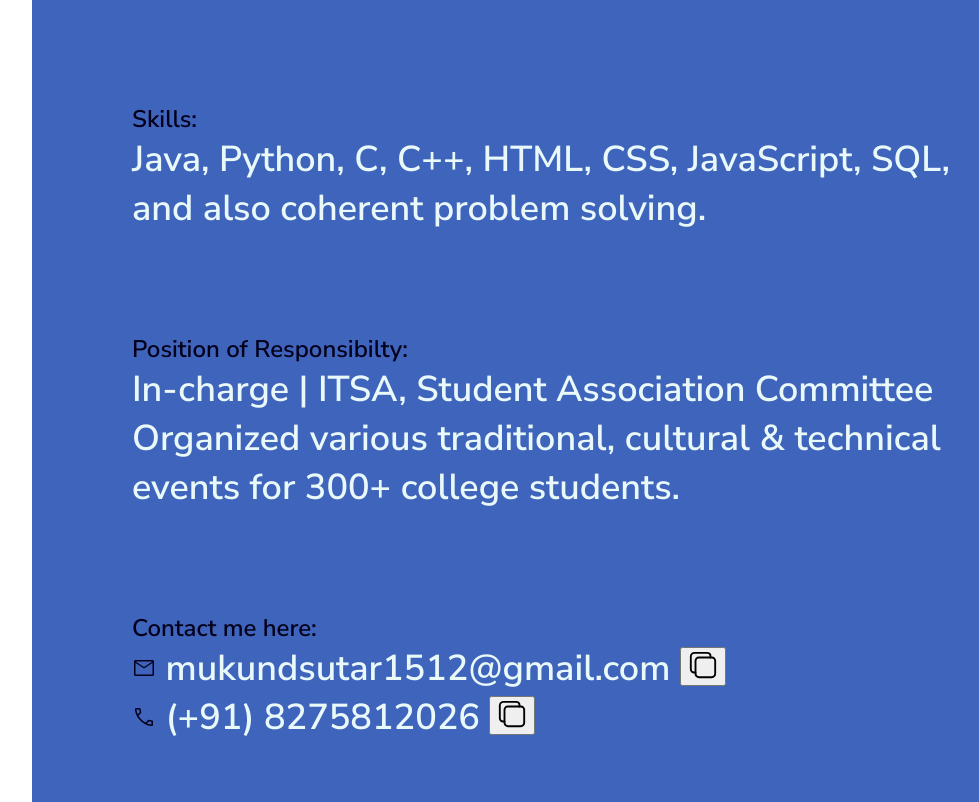
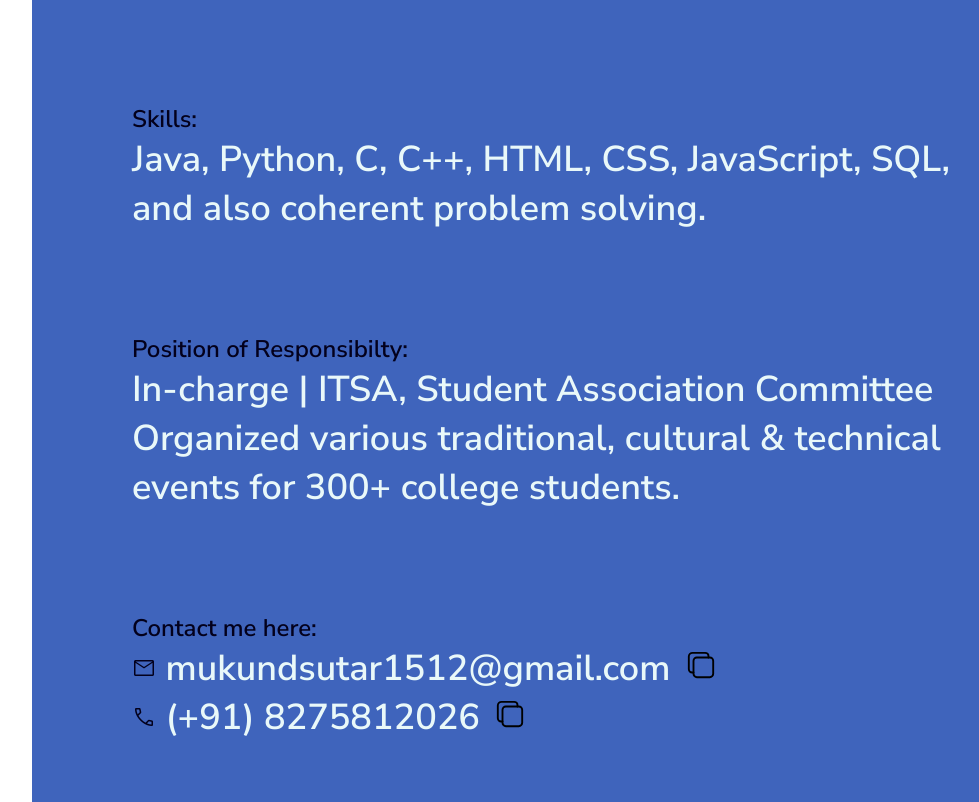
Before and after one commit to mukundsutar/mukund, a plain HTML site: page index.html in a window 1280 px wide. Shown: the part 2208-3010 px from the top of the page, without its empty margins (288-1267 px from the left). Drawn offline with nearby package versions, Linux system fonts and the light colour scheme; a web font is replaced by a local one.

Commit message:
Better Copy button styling

```diff
--- a/CSS/style.css
+++ b/CSS/style.css
@@ -176,17 +176,15 @@ right-desc {
     font-size: 16px; */
 }
 
-/* button:enabled {
-    /* color: var(--bg-blue-color); */
-    /* background-color: var(--bg-blue-color);
-    border: none;
-    color: var(--font-white-color);
-} */
-
 .icons {
     font-size: 30px;
 }
 
-/* . {
-    color: var(--main-dark-blue-color);
-} */
+button{
+    background-color: var(--bg-blue-color);
+    border: none;
+}
+
+button:hover{
+    color: var(--font-white-color);
+}
```
